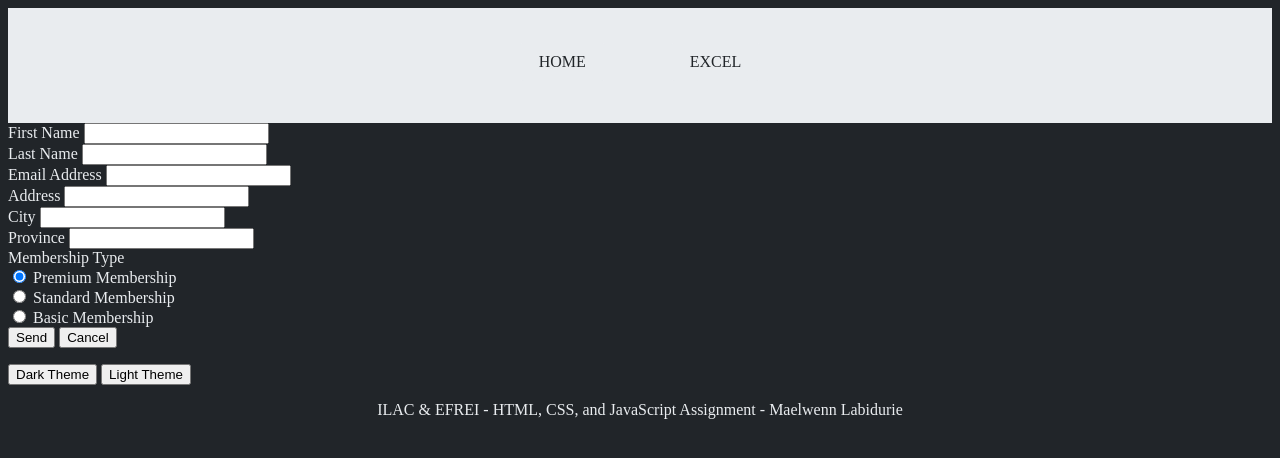
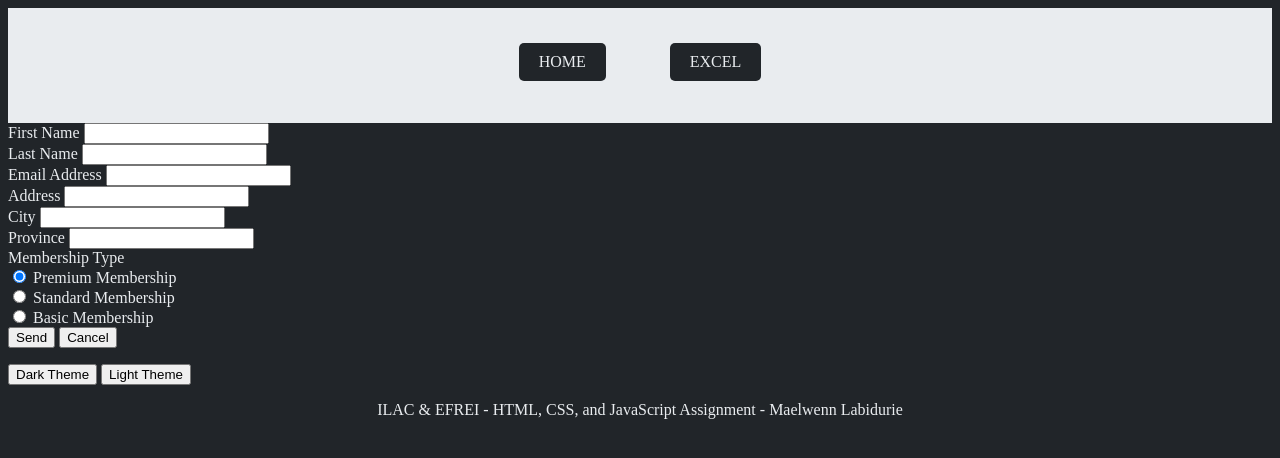
Before and after one commit to Maelwennlbdr/Lab-Work_Part6, a plain HTML site: page index.html in a window 1280 px wide. Both pictures are taken after a click on the button "Dark Theme". Drawn offline with Linux system fonts and the light colour scheme.

Commit message:
Add files via upload

```diff
--- a/index.html
+++ b/index.html
@@ -13,8 +13,8 @@
         <header id="header">
             <nav>
                 <ul>
-                    <li><a href="index.html" class="navButtonLight">Home</a></li>
-                    <li><a href="excel.html" class="navButtonLight">Excel</a></li>
+                    <li><a href="index.html" class="navButton navButtonLight">Home</a></li>
+                    <li><a href="excel.html" class="navButton navButtonLight">Excel</a></li>
                 </ul>
             </nav>
         </header>
--- a/js/main.js
+++ b/js/main.js
@@ -99,18 +99,24 @@ function min(array) {
 function changeColor(option) {
     let body = document.body;
     let header = document.getElementById("header");
-    let nav = document.getElementsByClassName("navButtonLight");
+    let navButtons = document.getElementsByClassName("navButton");
 
     if (option == 1) {
         body.classList.remove('dark-theme');
         body.classList.add('light-theme');
         header.className = "headerLight";
-        nav.className = "navButton navButtonLight";
+        for (let i = 0; i < navButtons.length; i++) {
+            navButtons[i].classList.remove("navButtonDark");
+            navButtons[i].classList.add("navButtonLight");
+        }
     } else {
         body.classList.remove('light-theme');
         body.classList.add('dark-theme');
         header.className = "headerDark";
-        nav.className = "navButton navButtonDark";
+        for (let i = 0; i < navButtons.length; i++) {
+            navButtons[i].classList.remove("navButtonLight");
+            navButtons[i].classList.add("navButtonDark");
+        }
 
     }
 }
```
